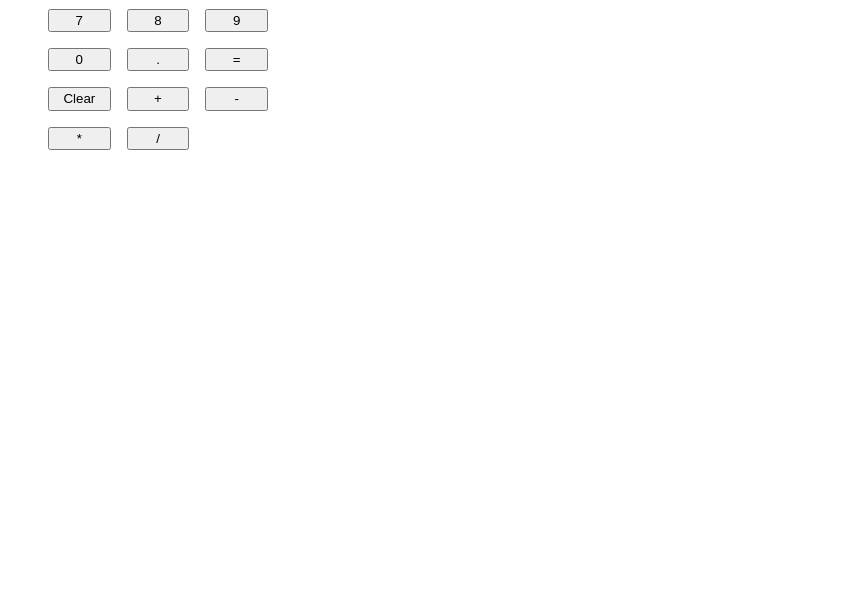
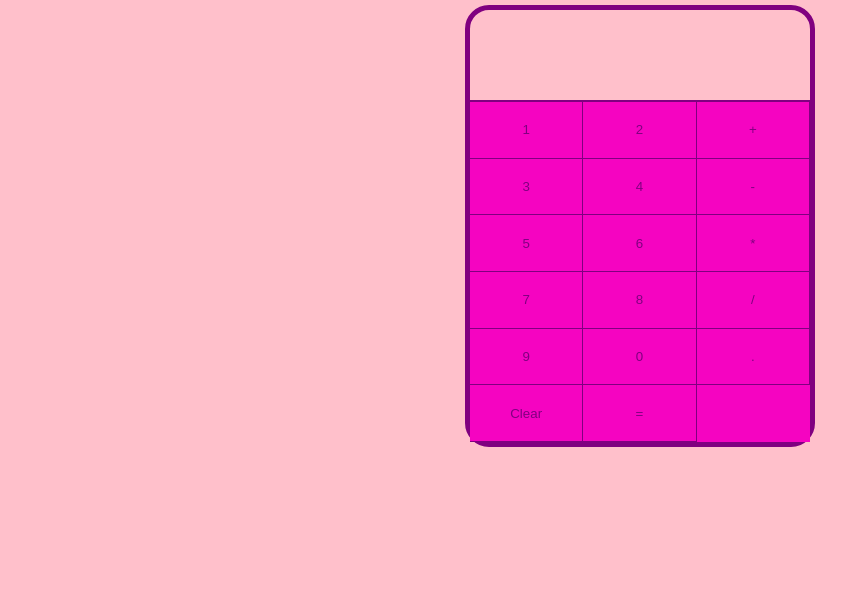
Before and after one commit to lydiahmbugua/calculator, a plain HTML site: page index.html in a window 1280 px wide. Shown: the part 222-828 px from the top of the page, without its empty margins (0-850 px from the left). Drawn offline with Linux system fonts and the light colour scheme.

Commit message:
Updated user interface

```diff
--- a/index.css
+++ b/index.css
@@ -1,21 +1,45 @@
+body{
+    display:flex;
+     flex-direction: column;
+    align-items: center;
+    justify-content: center;
+    background-color: pink;
+    height:100vh;
+    color:purple;
+        font-family: 'Courier New', Courier, monospace;
+
+
+}
 .container{
-    width:300px;
-    height:100vh;
+    width:340px;
+    border:5px solid purple;
+    border-radius: 24px;
 }
 .display{
-    width:260px;
-    margin:20px;
     height:50px;
-    border:1px solid black;
-    padding:10px;
+    padding:20px;
+    font-size: x-large;
+    font-weight: bold;
 }
 .buttons{
     display:grid;
     grid-template-columns: 1fr 1fr 1fr;
-    gap:1rem;
-    padding:40px;
     aspect-ratio: 1/1;
+    background-color: rgb(245, 4, 193);
+    border-top:2px solid purple;
+
 }
-.clear,.equal,.operator{
-    order: 99;
+button{
+    border:none;
+    border-bottom:.5px solid purple;
+    border-right:.5px solid purple;
+    background-color: rgb(245, 4, 193);
+    color:purple;
+
+
+
 }
+button:hover{
+    color:purple;
+    background-color: pink;
+}
--- a/index.html
+++ b/index.html
@@ -7,13 +7,15 @@
     <title>Calculator</title>
 </head>
 <body>
+            <h1>CALCULATOR</h1>
+
     <div class="container">
         <div class="display"></div>
         <div class="buttons">
             <button class="number">1</button>
             <button class="number">2</button>
+            <button class="operator">+</button>
             <button class="number">3</button>
-            <button class="operator">+</button>
             <button class="number">4</button>
             <button class="operator">-</button>
             <button class="number">5</button>
@@ -24,9 +26,9 @@
             <button class="operator">/</button>
             <button class="number">9</button>
             <button class="number">0</button>
+            <button class="number">.</button>
+            <button class="clear">Clear</button>
             <button class="equal">=</button>
-            <button class="clear">Clear</button>
-            <button class="number">.</button>
 
 
 
--- a/index.js
+++ b/index.js
@@ -41,7 +41,6 @@ const display=document.querySelector('.display');
 const equalSign=document.querySelector('.equal');
 const clear=document.querySelector('.clear');
 button.forEach(btn=>{
-    buttons.appendChild(btn);
     btn.addEventListener('click', (e) => {
     const input = e.target.textContent;
 
@@ -60,7 +59,6 @@ button.forEach(btn=>{
     }
 });});
  operators.forEach(operation=>{
-        buttons.appendChild(operation);
         operation.addEventListener('click',(e)=>{
             digit='';
             operator=e.target.textContent;
```
